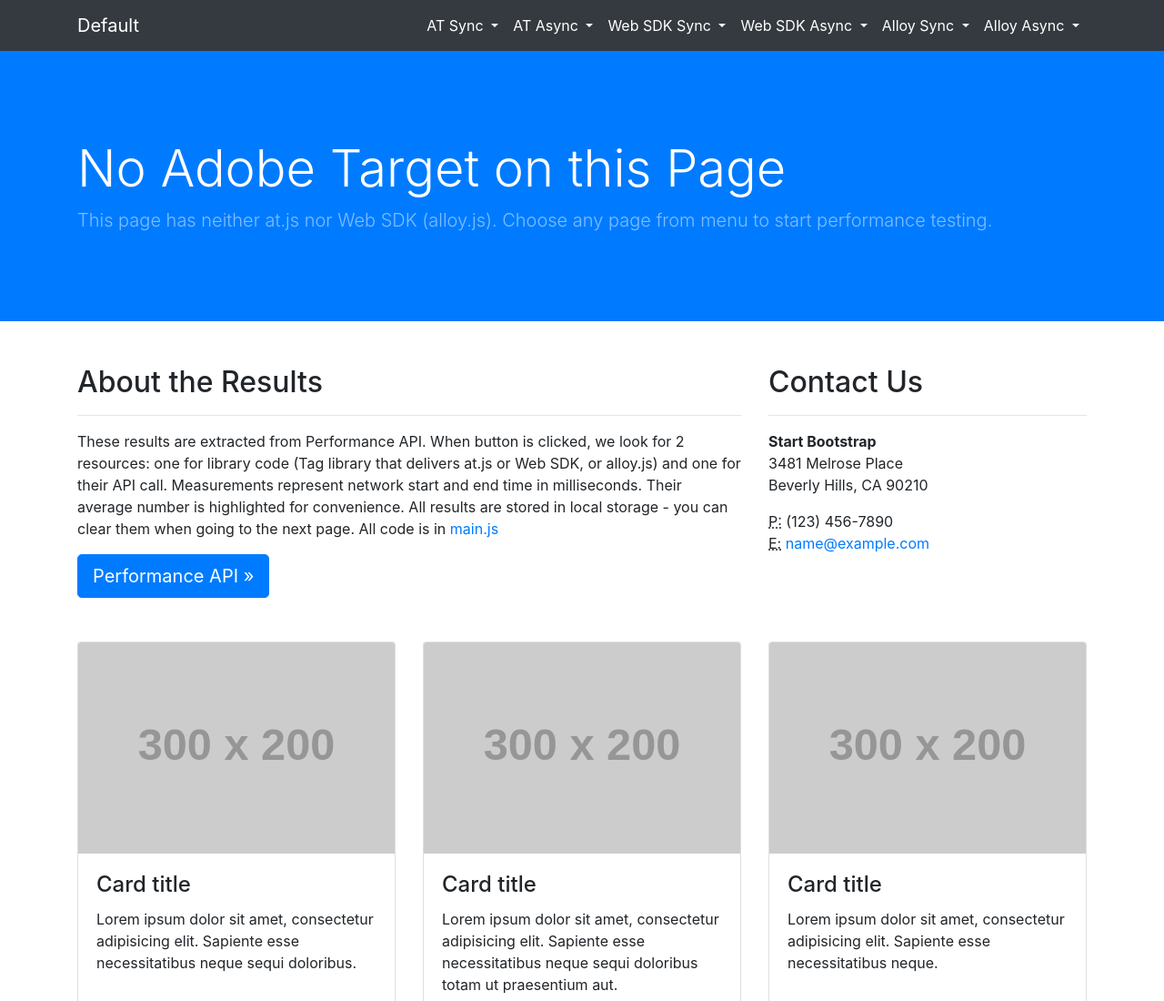
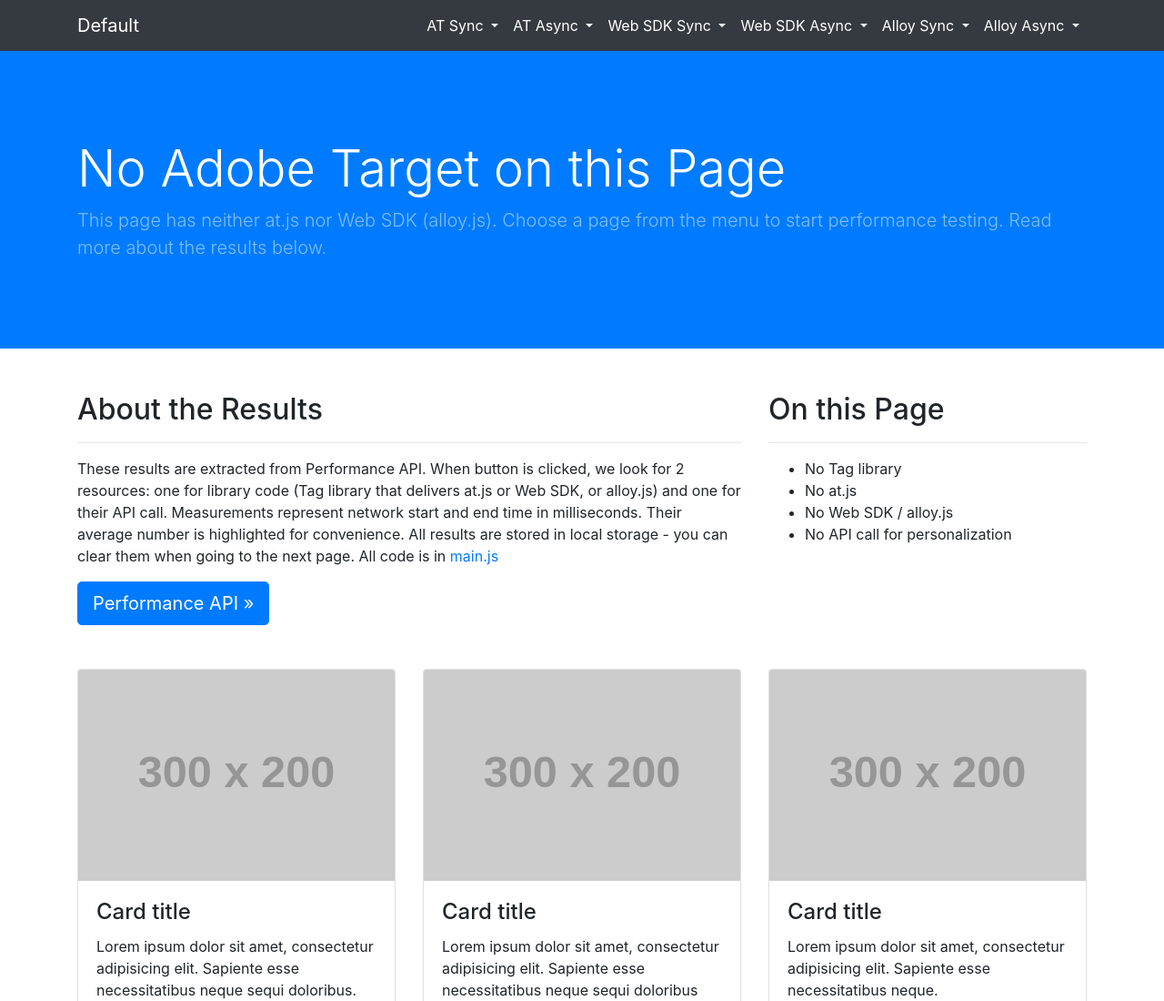
Before and after one commit to vadymus/ateng, a plain HTML site: page performance/default/index.html in a window 1280 px wide. Shown: the top 1100 px of the page at 91% size. Drawn offline with nearby package versions, Linux system fonts and the light colour scheme; placeholder pictures from the web are drawn by us.

Commit message:
updated what is on each page

```diff
--- a/performance/default/index.html
+++ b/performance/default/index.html
@@ -100,7 +100,7 @@
                 <div class="row h-100 align-items-center">
                     <div class="col-lg-12">
                         <h1 class="display-4 text-white mt-5 mb-2">No Adobe Target on this Page</h1>
-                        <p class="lead mb-5 text-white-50">This page has neither at.js nor Web SDK (alloy.js). Choose any page from menu to start performance testing.</p>
+                        <p class="lead mb-5 text-white-50">This page has neither at.js nor Web SDK (alloy.js). Choose a page from the menu to start performance testing. Read more about the results below.</p>
                     </div>
                 </div>
             </div>
@@ -115,23 +115,14 @@
                     <a class="btn btn-primary btn-lg" target="_blank" href="https://developer.mozilla.org/en-US/docs/Web/API/Performance">Performance API »</a>
                 </div>
                 <div class="col-md-4 mb-5">
-                    <h2>Contact Us</h2>
+                    <h2>On this Page</h2>
                     <hr />
-                    <address>
-                        <strong>Start Bootstrap</strong>
-                        <br />
-                        3481 Melrose Place
-                        <br />
-                        Beverly Hills, CA 90210
-                        <br />
-                    </address>
-                    <address>
-                        <abbr title="Phone">P:</abbr>
-                        (123) 456-7890
-                        <br />
-                        <abbr title="Email">E:</abbr>
-                        <a href="mailto:#">name@example.com</a>
-                    </address>
+                    <ul>
+                        <li>No Tag library</li>
+                        <li>No at.js</li>
+                        <li>No Web SDK / alloy.js</li>
+                        <li>No API call for personalization</li>
+                    </ul>
                 </div>
             </div>
             <div class="row">
```
Also changed, not shown: performance/alloy-async/index.html (+6 -16 lines), performance/alloy-sync/index.html (+6 -16 lines), performance/at-async/index.html (+6 -16 lines), performance/at-sync/index.html (+6 -16 lines), performance/websdk-async/index.html (+6 -16 lines), performance/websdk-sync/index.html (+6 -16 lines).
